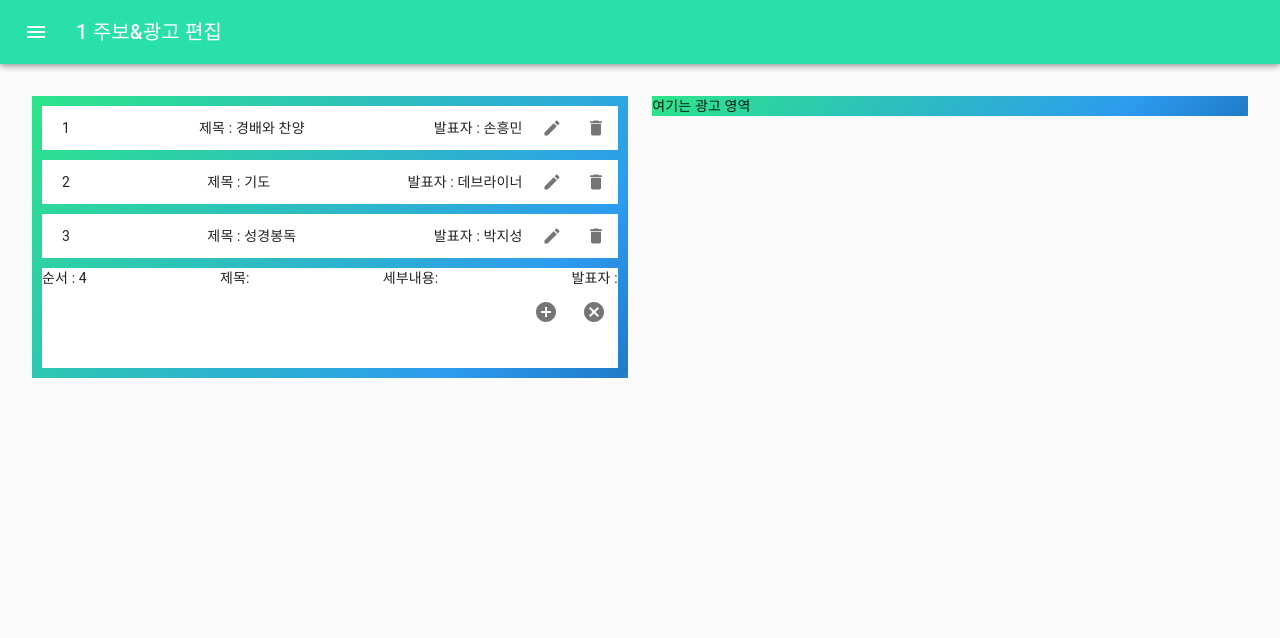
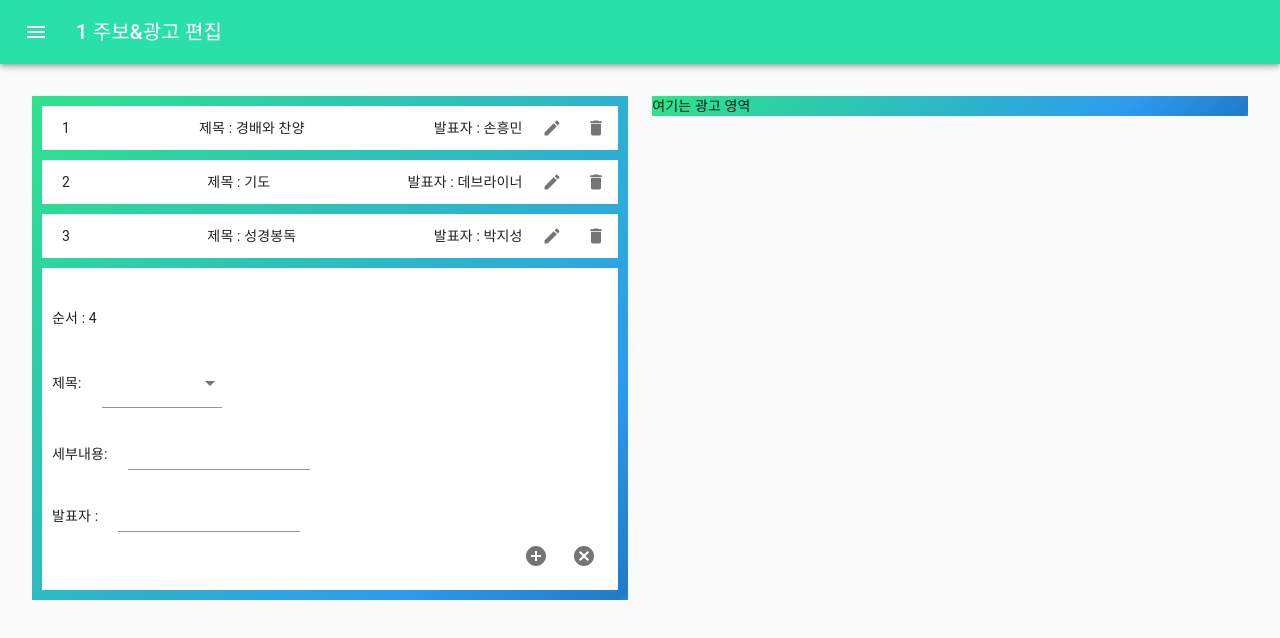
Before and after one commit to sunnykim91/ohJooyeo-project, a React (Create React App) app: page /detailWorship/1 in a window 1280 px wide. Both pictures are taken after a click on the button 60 px from the left and 296 px from the top of the page. Shown: the top 638 px of the page. Built offline with nearby package versions, Linux system fonts and the light colour scheme.

Commit message:
update some input

```diff
--- a/src/components/worship/DetailWorship.css
+++ b/src/components/worship/DetailWorship.css
@@ -55,14 +55,28 @@
 .addItem-area {
   background: white;
   margin: 10px;
-  height: 100px;
+  padding: 10px;
 }
-.addItem-content {
+.addItem-content > div {
   background: white;
+  margin-top: 30px;
   display: flex;
-  justify-content: space-between;
+  align-items: center;
 }
 .addItem-button {
   display: flex;
   justify-content: flex-end;
 }
+
+.titleForm {
+  min-width: 120px;
+  min-height: 50px;
+}
+
+.detailContentInput {
+  margin-left: 20px;
+}
+
+.presenterInput {
+  margin-left: 20px;
+}
--- a/src/components/worship/DetailWorship.js
+++ b/src/components/worship/DetailWorship.js
@@ -21,6 +21,13 @@ import DeleteIcon from '@material-ui/icons/Delete';
 import EditIcon from '@material-ui/icons/Edit';
 import CancelIcon from '@material-ui/icons/Cancel';
 import AddCircleIcon from '@material-ui/icons/AddCircle';
+import InputLabel from '@material-ui/core/InputLabel';
+import MenuItem from '@material-ui/core/MenuItem';
+import FormHelperText from '@material-ui/core/FormHelperText';
+import FormControl from '@material-ui/core/FormControl';
+import TextField from '@material-ui/core/TextField';
+import Select from '@material-ui/core/Select';
+
 import './DetailWorship.css';
 
 const drawerWidth = 240;
@@ -82,22 +89,58 @@ const useStyles = makeStyles(theme => ({
     marginLeft: 0
   }
 }));
+
+const formStyles = makeStyles(theme => ({
+  formControl: {
+    minWidth: 120,
+    marginLeft: 20
+  },
+  selectEmpty: {
+    minHeight: 50
+  }
+}));
+
 const DetailWorship = ({ match }) => {
   const [worshipInfo, setWorshipInfo] = useState({
     mainPresenter: '김선휘',
     worshipOrder: [
-      { presenter: '손흥민', orderId: 1, detail: '', title: '경배와 찬양' },
-      { presenter: '데브라이너', orderId: 2, detail: '', title: '기도' },
       {
+        type: 0,
+        title: '경배와 찬양',
+        detail: '',
+        presenter: '손흥민',
+        standupYn: 0,
+        order: 1,
+        orderId: 1
+      },
+      {
+        type: 0,
+        title: '기도',
+        detail: '',
+        presenter: '데브라이너',
+        standupYn: 0,
+        order: 2,
+        orderId: 2
+      },
+      {
+        type: 0,
+        title: '성경봉독',
+        detail: '창세기 1:1~1:10',
         presenter: '박지성',
-        orderId: 3,
-        detail: '창세기 1:1~1:10',
-        title: '성경봉독'
+        standupYn: 0,
+        order: 3,
+        orderId: 3
       }
     ]
   });
   const [activeAddButton, setActiveAddButton] = useState(true);
   const [worshipOrderNumber, setWorshiptOrderNumber] = useState(true);
+  const [title, setTitle] = useState('');
+  const [detail, setDetail] = useState('');
+  const [presenter, setPresenter] = useState('');
+  const [order, setOrder] = useState();
+
+  const [directTitleInput, setDirectTitleInput] = useState(true);
 
   const getWorshipInfo = async () => {
     const baseURL = 'http://aaaicu.synology.me:8088/OhJooYeoMVC';
@@ -115,13 +158,26 @@ const DetailWorship = ({ match }) => {
       });
   };
 
+  const formClasses = formStyles();
+
   const addItemButtonClick = () => {
     setWorshiptOrderNumber(getWorshiptOrderNumber());
     setActiveAddButton(false);
   };
 
   const addWorshipItem = () => {
-    console.log('hello');
+    setWorshipInfo(prevWorshipInfo => [
+      ...prevWorshipInfo.worshipOrder,
+      {
+        type: 0,
+        title: 'ddd',
+        detail: 'dddee',
+        presenter: 'eqwer',
+        standupYn: 0,
+        order: 4,
+        orderId: 4
+      }
+    ]);
   };
 
   const cancelAddItem = () => {
@@ -143,9 +199,22 @@ const DetailWorship = ({ match }) => {
     console.log(id);
   };
 
+  const titleChange = e => {
+    setTitle(e.target.value);
+  };
+
+  const detailChange = e => {
+    setDetail(e.target.value);
+  };
+
+  const presenterChange = e => {
+    setPresenter(e.target.value);
+  };
+
   useEffect(() => {
     // getWorshipInfo();
-  }, []);
+    console.log(worshipInfo);
+  }, [worshipInfo]);
 
   const classes = useStyles();
   const theme = useTheme();
@@ -250,9 +319,56 @@ const DetailWorship = ({ match }) => {
               <div className='addItem-area'>
                 <div className='addItem-content'>
                   <div> 순서 : {worshipOrderNumber}</div>
-                  <div> 제목: </div>
-                  <div> 세부내용: </div>
-                  <div> 발표자 : </div>
+                  <div>
+                    제목:
+                    <FormControl className={formClasses.formControl}>
+                      <Select
+                        value={title}
+                        onChange={titleChange}
+                        displayEmpty
+                        className={formClasses.selectEmpty}
+                      >
+                        <MenuItem value=''>
+                          <em></em>
+                        </MenuItem>
+                        <MenuItem value={'기도'}>기도</MenuItem>
+                        <MenuItem value={'성경봉독'}>성경봉독</MenuItem>
+                        <MenuItem value={'찬송'}>찬송</MenuItem>
+                        <MenuItem value={'봉헌기도'}>봉헌기도</MenuItem>
+                        <MenuItem value={'교회소식'}>교회소식</MenuItem>
+                        <MenuItem value={'파송찬양'}></MenuItem>
+                        <MenuItem value={directTitleInput}>직접입력</MenuItem>
+                      </Select>
+                    </FormControl>
+                  </div>
+                  <div>
+                    세부내용:
+                    <form
+                      noValidate
+                      autoComplete='off'
+                      className='detailContentInput'
+                    >
+                      <TextField
+                        multiline
+                        rowsMax='4'
+                        onChange={detailChange}
+                      />
+                    </form>
+                  </div>
+                  <div>
+                    발표자 :
+                    <form
+                      noValidate
+                      autoComplete='off'
+                      className='presenterInput'
+                    >
+                      <TextField
+                        multiline
+                        rowsMax='4'
+                        onChange={presenterChange}
+                      />
+                    </form>
+                  </div>
                 </div>
                 <div className='addItem-button'>
                   <IconButton
```
